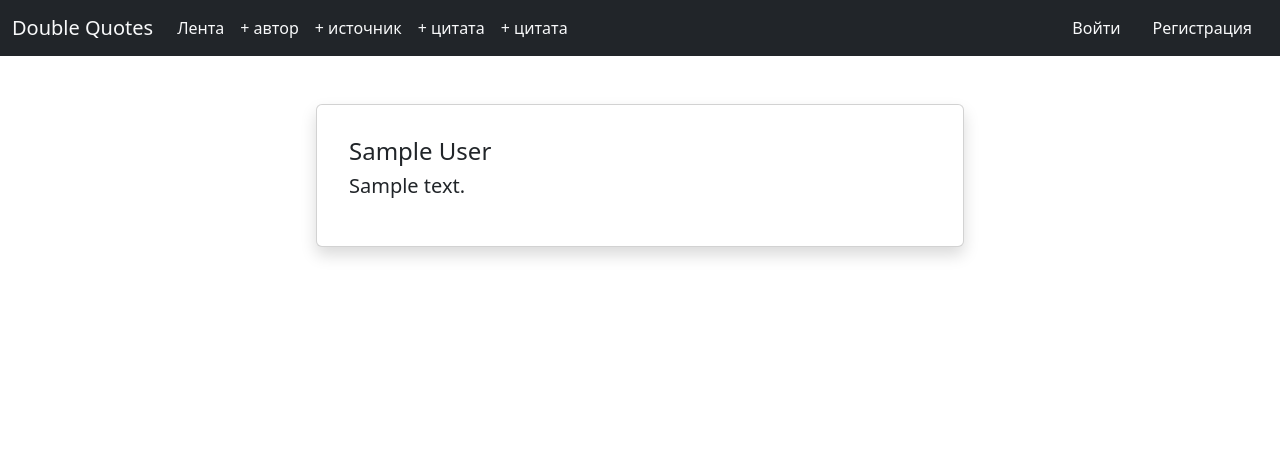
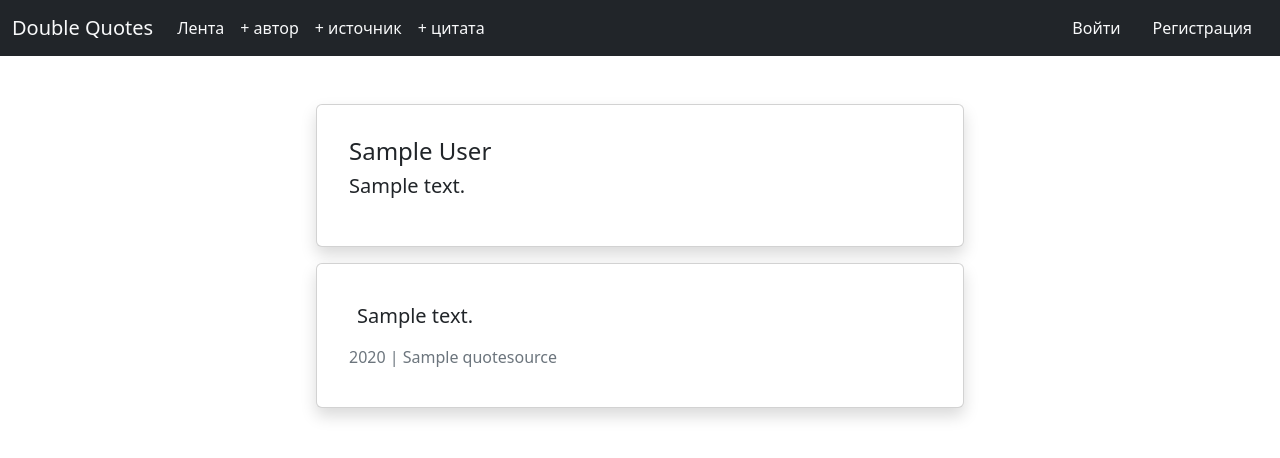
Before and after one commit to IrbisEH/Double-Quotes, a Django app: page /quote/author/1/ in a window 1280 px wide. Shown: the top 458 px of the page. Run offline with Django 4.2, Linux system fonts and the light colour scheme; tables that the repository leaves empty hold one stand-in row (values such as "Sample post").

```diff
--- a/double_quotes/quotes/views.py
+++ b/double_quotes/quotes/views.py
@@ -34,9 +34,10 @@ class SourceCreateView(CreateView):
 
 def AuthorDetailView(request, author_pk):
     author = get_object_or_404(Author, pk=author_pk)
-    # author_quotes =
+    author_quotes = Quote.objects.all().filter(author=author)
     template = 'author_detail.html'
     context = {
-        'author': author
+        'author': author,
+        'quotes': author_quotes
     }
     return render(request, template, context)
--- a/double_quotes/templates/author_detail.html
+++ b/double_quotes/templates/author_detail.html
@@ -2,12 +2,22 @@
 {% block title %}{{ author }}{% endblock title %}
 {% block content %}
 <div class="col-md-8 offset-md-2 p-5">
-
     <div class="card shadow p-3 mb-3 bg-body rounded">
         <div class="card-body">
             <h4 class="card-title">{{ author }}</h4>
                 <h5>{{ author.description|linebreaks }}</h5>
         </div>
     </div>
+    {% for quote in quotes %}
+        <div class="card shadow p-3 mb-3 bg-body rounded">
+            <div class="card-body">
+                    <div class="callout p-2">
+                        <h5>{{ quote.text|linebreaks }}</h5>
+                    </div>
+                    <h6 class="card-subtitle mb-2 text-muted">{{ quote.year }} | {{ quote.source }}</h6>
+            </div>
+        </div>
+
+    {% endfor %}
 </div>
 {% endblock content %}
--- a/double_quotes/templates/home.html
+++ b/double_quotes/templates/home.html
@@ -10,7 +10,7 @@
                 <div class="card-body">
                     <h1>Цитатник Double Quotes</h1>
                     <br>
-                    <h2>Сайт о цитатах</h2>
+                    <h2>Сохрани любимые цитаты</h2>
                 </div>
             </div>
         </div>
--- a/double_quotes/templates/includes/header.html
+++ b/double_quotes/templates/includes/header.html
@@ -12,9 +12,6 @@
                 </li>
                 <li class="nav-item">
                     <a class="nav-link text-light active" aria-current="page" href="{% url 'quotes:source_create' %}">+ источник</a>
-                </li>
-                <li class="nav-item">
-                    <a class="nav-link text-light active" aria-current="page" href="{% url 'quotes:quote_create' %}">+ цитата</a>
                 </li>
                 <li class="nav-item">
                     <a class="nav-link text-light active" aria-current="page" href="{% url 'quotes:quote_create' %}">+ цитата</a>
--- a/double_quotes/templates/quotes_list.html
+++ b/double_quotes/templates/quotes_list.html
@@ -7,14 +7,11 @@
 {% block content %}
 <div class="col-md-8 offset-md-2 p-5">
     <div>
-<!--        <br>-->
-<!--        <h2>Лента цитат</h2>-->
-<!--        <br>-->
         {% for quote in object_list %}
             <div class="card shadow p-3 mb-3 bg-body rounded">
                 <div class="card-body">
                     <h4 class="card-title">{{ quote.source }}</h4>
-                        <div class="callout p-3">
+                    <div class="callout p-2">
                     <h5>{{ quote.text|linebreaks }}</h5>
                     </div>
                     <h6 class="card-subtitle mb-2 text-muted">
```
Lines whose indentation alone changed are shown as unchanged.
